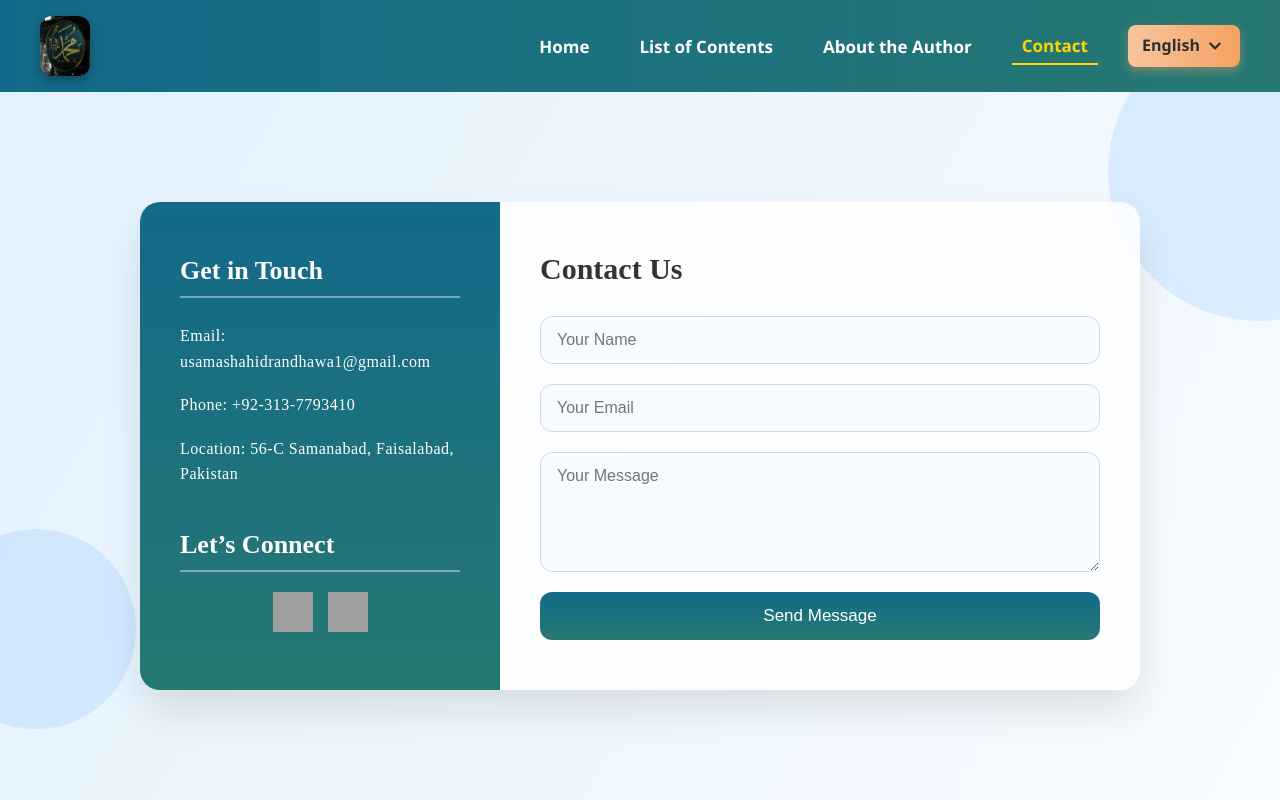
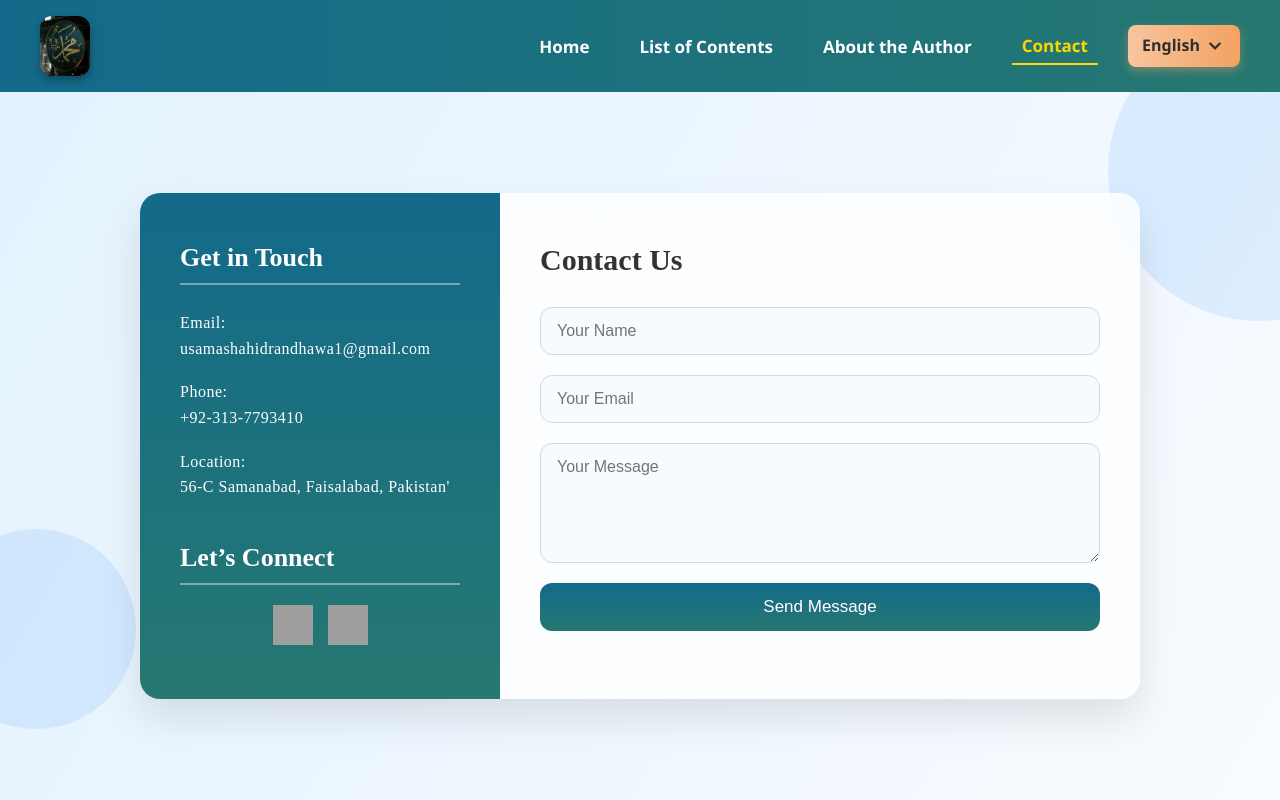
Before and after one commit to UsamaShahid01/Darood-Book, a React (Vite) app: page /contact in a window 1280 px wide. Built offline with nearby package versions, Linux system fonts and the light colour scheme; grey boxes are pictures that could not be loaded; a web font is replaced by a local one.

Commit message:
change the color of usama's name

```diff
--- a/src/Components/Author/Author.css
+++ b/src/Components/Author/Author.css
@@ -34,7 +34,7 @@
 }
 
 .highlight-usama {
-  color: red;
+  color:  #ff8a80;
   font-weight: bold;
   display: inline-block;
   line-height: 1.8;
--- a/src/Components/Contact/Contact.jsx
+++ b/src/Components/Contact/Contact.jsx
@@ -44,9 +44,9 @@ const Contact = ({ language }) => {
             {language === 'ur' ? 'رابطہ کریں' : 'Get in Touch'}
           </h3>
 
-          <p>Email: usamashahidrandhawa1@gmail.com</p>
-          <p>{'Phone:'} +92-313-7793410</p>
-          <p>{'Location: 56-C Samanabad, Faisalabad, Pakistan'}</p>
+          <p>Email: <br /> usamashahidrandhawa1@gmail.com</p>
+          <p>Phone: <br /> +92-313-7793410</p>
+          <p>Location: <br />56-C Samanabad, Faisalabad, Pakistan'</p>
 
           {/* Social Sites Heading */}
           <h3 className="social-heading">
```
Also changed, not shown: src/Components/Contact/Contact.css (+7 -11 lines).
